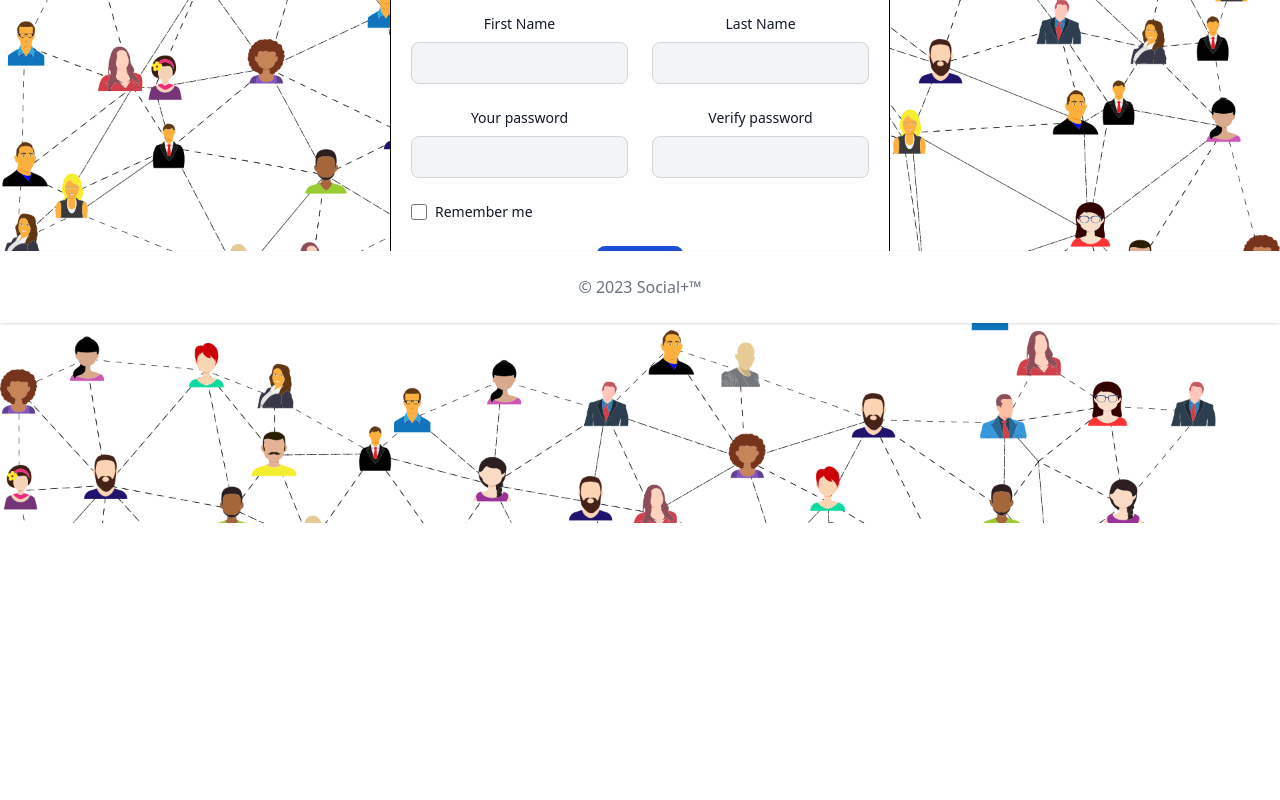
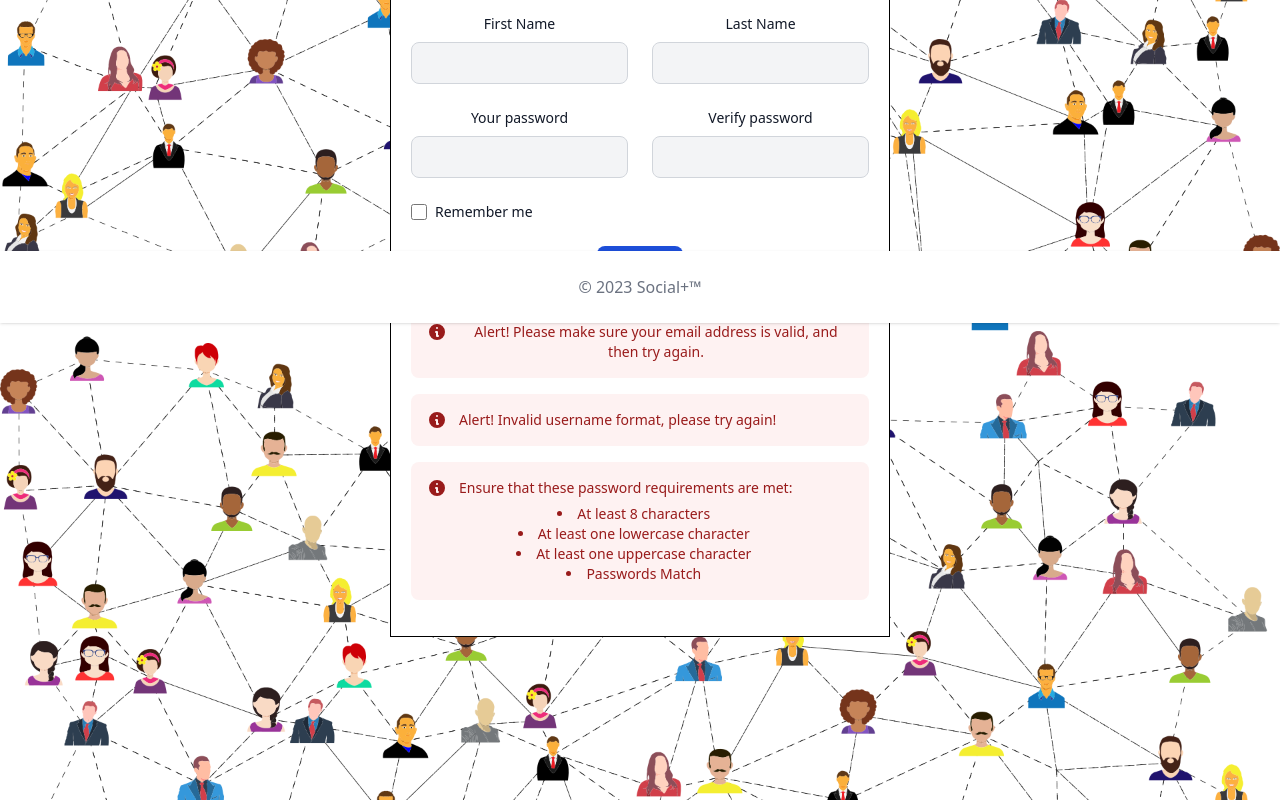
Before and after one commit to tmjonker/social_plus_frontend, an Angular app: page /register in a window 1280 px wide. Shown: the part 477-1277 px from the top of the page. Before the commit the page ends 1000 px from the top, so only its background shows below. Built offline with nearby package versions, Linux system fonts and the light colour scheme.

Commit message:
Created a validator service to validate input and applied input validation to Register component.

```diff
--- a/src/app/app.module.ts
+++ b/src/app/app.module.ts
@@ -10,6 +10,8 @@ import { FooterComponent } from './footer/footer.component';
 import { SignInComponent } from './sign-in/sign-in.component';
 import { AboutComponent } from './about/about.component';
 import { RegisterComponent } from './register/register.component';
+import { FormsModule } from '@angular/forms';
+import { CommonModule } from '@angular/common';
 
 @NgModule({
   declarations: [
@@ -24,7 +26,9 @@ import { RegisterComponent } from './register/register.component';
   imports: [
     BrowserModule,
     AppRoutingModule,
-    NgbModule
+    NgbModule,
+    FormsModule,
+    CommonModule
   ],
   providers: [],
   bootstrap: [AppComponent]
--- a/src/app/navbar-signed-in/navbar-signed-in.component.css
+++ b/src/app/navbar-signed-in/navbar-signed-in.component.css
@@ -0,0 +1,6 @@
+@media (max-width: 800px) {
+    .main {
+        padding-left: 0;
+        padding-right: 0;
+    }
+}
--- a/src/app/navbar/navbar.component.ts
+++ b/src/app/navbar/navbar.component.ts
@@ -1,4 +1,4 @@
-import { Pages } from './../pages';
+import { Pages } from './../interfaces/pages';
 import { Component, OnDestroy, OnInit } from '@angular/core';
 
 @Component({
--- a/src/app/register/register.component.css
+++ b/src/app/register/register.component.css
@@ -20,7 +20,7 @@ form {
     background-size: cover;
     background-position: center;
     background-attachment: fixed;
-    height: 1000px;
+    height: 1300px;
 }
 
 h1 {
@@ -29,10 +29,18 @@ h1 {
     margin-top: 90px;
   }
 
+  button {
+    margin-bottom: 20px;
+  }
+
 .animate {
     transform: translateX(-200%);
     margin-left: 50%;
     animation: slide-in-anim 1.5s ease-out forwards;
+}
+
+.strike {
+    text-decoration: line-through;
 }
 
   @keyframes slide-in-anim {
@@ -57,7 +65,7 @@ h1 {
     }
 
     .background {
-        height: 1100px;
+        height: 1400px;
     }
 
     button {
--- a/src/app/register/register.component.html
+++ b/src/app/register/register.component.html
@@ -15,8 +15,10 @@
         <input
           type="email"
           id="email"
+          [(ngModel)]="email"
+          name="email"
           class="bg-gray-100 border-solid border border-gray-300 text-gray-900 text-sm rounded-lg focus:ring-blue-500 focus:outline-none focus:border-blue-500 block w-full p-2.5"
-          placeholder="name@flowbite.com"
+          placeholder="name@email.com"
           required
         />
       </div>
@@ -27,8 +29,10 @@
           >Desired Username</label
         >
         <input
-          type="username"
+          type="text"
           id="username"
+          [(ngModel)]="username"
+          name="username"
           class="bg-gray-100 border-solid border border-gray-300 text-gray-900 text-sm rounded-lg focus:ring-blue-500 focus:outline-none focus:border-blue-500 block w-full p-2.5"
           required
         />
@@ -43,6 +47,8 @@
           <input
             type="text"
             id="firstName"
+            [(ngModel)]="firstName"
+            name="first"
             class="bg-gray-100 border border-solid border-gray-300 text-gray-900 text-sm rounded-lg focus:ring-blue-500 focus:border-blue-500 block w-full p-2.5 focus:outline-none"
             required
           />
@@ -54,8 +60,10 @@
             >Last Name</label
           >
           <input
-            type="test"
+            type="text"
             id="lastName"
+            [(ngModel)]="lastName"
+            name="last"
             class="bg-gray-100 border border-solid border-gray-300 text-gray-900 text-sm rounded-lg focus:ring-blue-500 focus:border-blue-500 block w-full p-2.5 focus:outline-none"
             required
           />
@@ -71,6 +79,8 @@
           <input
             type="password"
             id="password1"
+            [(ngModel)]="password1"
+            name="password1"
             class="bg-gray-100 border border-solid border-gray-300 text-gray-900 text-sm rounded-lg focus:ring-blue-500 focus:border-blue-500 block w-full p-2.5 focus:outline-none"
             required
           />
@@ -84,6 +94,8 @@
           <input
             type="password"
             id="password2"
+            [(ngModel)]="password2"
+            name="password2"
             class="bg-gray-100 border border-solid border-gray-300 text-gray-900 text-sm rounded-lg focus:ring-blue-500 focus:border-blue-500 block w-full p-2.5 focus:outline-none"
             required
           />
@@ -107,10 +119,89 @@
       </div>
       <button
         type="submit"
+        (click)="handleSubmit()"
         class="text-white bg-blue-700 hover:bg-blue-800 focus:ring-4 focus:outline-none focus:ring-blue-300 font-medium rounded-lg text-sm w-full sm:w-auto px-5 py-2.5 text-center dark:bg-blue-600 dark:hover:bg-blue-700 dark:focus:ring-blue-800"
       >
         Submit
       </button>
+      <div
+        class="flex p-4 mb-4 text-sm text-red-800 border border-red-300 rounded-lg bg-red-50 dark:bg-gray-800 dark:text-red-400 dark:border-red-800"
+        role="alert"
+        *ngIf="!testEmail()"
+      >
+        <svg
+          aria-hidden="true"
+          class="flex-shrink-0 inline w-5 h-5 mr-3"
+          fill="currentColor"
+          viewBox="0 0 20 20"
+          xmlns="http://www.w3.org/2000/svg"
+        >
+          <path
+            fill-rule="evenodd"
+            d="M18 10a8 8 0 11-16 0 8 8 0 0116 0zm-7-4a1 1 0 11-2 0 1 1 0 012 0zM9 9a1 1 0 000 2v3a1 1 0 001 1h1a1 1 0 100-2v-3a1 1 0 00-1-1H9z"
+            clip-rule="evenodd"
+          ></path>
+        </svg>
+        <span class="sr-only">Info</span>
+        <div>
+          <span class="font-medium">Alert!</span> Please make sure your email
+          address is valid, and then try again.
+        </div>
+      </div>
+      <div
+        class="flex p-4 mb-4 text-sm text-red-800 border border-red-300 rounded-lg bg-red-50 dark:bg-gray-800 dark:text-red-400 dark:border-red-800"
+        role="alert"
+        *ngIf="!testUsername()"
+      >
+        <svg
+          aria-hidden="true"
+          class="flex-shrink-0 inline w-5 h-5 mr-3"
+          fill="currentColor"
+          viewBox="0 0 20 20"
+          xmlns="http://www.w3.org/2000/svg"
+        >
+          <path
+            fill-rule="evenodd"
+            d="M18 10a8 8 0 11-16 0 8 8 0 0116 0zm-7-4a1 1 0 11-2 0 1 1 0 012 0zM9 9a1 1 0 000 2v3a1 1 0 001 1h1a1 1 0 100-2v-3a1 1 0 00-1-1H9z"
+            clip-rule="evenodd"
+          ></path>
+        </svg>
+        <span class="sr-only">Info</span>
+        <div>
+          <span class="font-medium">Alert!</span> Invalid username format, please try again!
+        </div>
+      </div>
+      <div
+        class="flex p-4 mb-4 text-sm text-red-800 rounded-lg bg-red-50 dark:bg-gray-800 dark:text-red-400"
+        role="alert"
+        *ngIf="!testPasswords()"
+      >
+        <svg
+          aria-hidden="true"
+          class="flex-shrink-0 inline w-5 h-5 mr-3"
+          fill="currentColor"
+          viewBox="0 0 20 20"
+          xmlns="http://www.w3.org/2000/svg"
+        >
+          <path
+            fill-rule="evenodd"
+            d="M18 10a8 8 0 11-16 0 8 8 0 0116 0zm-7-4a1 1 0 11-2 0 1 1 0 012 0zM9 9a1 1 0 000 2v3a1 1 0 001 1h1a1 1 0 100-2v-3a1 1 0 00-1-1H9z"
+            clip-rule="evenodd"
+          ></path>
+        </svg>
+        <span class="sr-only">Danger</span>
+        <div>
+          <span class="font-medium"
+            >Ensure that these password requirements are met:</span
+          >
+          <ul class="mt-1.5 ml-4 list-disc list-inside">
+            <li [ngClass]="{strike: testLength()}">At least 8 characters</li>
+            <li [ngClass]="{strike: testLower()}">At least one lowercase character</li>
+            <li [ngClass]="{strike: testUpper()}">At least one uppercase character</li>
+            <li [ngClass]="{strike: testMatch()}">Passwords Match</li>
+          </ul>
+        </div>
+      </div>
     </form>
   </div>
 </div>
--- a/src/app/register/register.component.ts
+++ b/src/app/register/register.component.ts
@@ -1,10 +1,87 @@
-import { Component } from '@angular/core';
+import { Component, OnInit } from '@angular/core';
+import { InputValidatorService } from '../services/input-validator.service';
 
 @Component({
   selector: 'app-register',
   templateUrl: './register.component.html',
-  styleUrls: ['./register.component.css']
+  styleUrls: ['./register.component.css'],
 })
 export class RegisterComponent {
+  validatorService: InputValidatorService;
 
+  email!: string;
+  username!: string;
+  firstName!: string;
+  lastName!: string;
+  password1!: string;
+  password2!: string;
+
+  constructor() {
+    this.validatorService = new InputValidatorService();
+  }
+
+  testEmail() {
+    if (this.email !== null)
+      return this.validatorService.validateEmail(this.email);
+
+    return false;
+  }
+
+  testPasswords() {
+    if (this.password1 !== null && this.password2 !== null) {
+      return (
+        this.validatorService.validateTotalPassword(this.password1) &&
+        this.validatorService.validateTotalPassword(this.password2)
+      );
+    }
+
+    return false;
+  }
+
+  testLength(): boolean {
+    if (this.password1 === undefined) {
+      return false;
+    }
+    return this.validatorService.validatePasswordLength(this.password1);
+  }
+
+  testUpper(): boolean {
+    if (this.password1 === undefined) {
+      return false;
+    }
+    return this.validatorService.validateUpperCase(this.password1);
+  }
+
+  testLower(): boolean {
+    if (this.password1 === undefined) {
+      return false;
+    }
+    return this.validatorService.validateLowerCase(this.password1);
+  }
+
+  testMatch(): boolean {
+    if (
+      this.password1 === undefined ||
+      this.password2 === undefined ||
+      this.password1 === '' ||
+      this.password2 === ''
+    ) {
+      return false;
+    }
+    return this.password1 === this.password2;
+  }
+
+  testUsername(): boolean {
+    if (this.username === undefined) return false;
+
+    return this.validatorService.validateUsername(this.username);
+  }
+
+  handleSubmit() {
+    if (this.testPasswords() && this.testEmail()) {
+      //send data to backend.
+    } else {
+      //display modal indicating errors.
+    }
+  }
 }
--- /dev/null
+++ b/src/app/services/input-validator.service.ts
@@ -0,0 +1,46 @@
+import { Injectable } from '@angular/core';
+
+@Injectable({
+  providedIn: 'root',
+})
+export class InputValidatorService {
+  constructor() {}
+
+  validateEmail(email: string): boolean {
+    const regex = new RegExp(/^[\w-\.]+@([\w-]+\.)+[\w-]{2,4}$/g);
+
+    return regex.test(email);
+  }
+
+  validateTotalPassword(password: string): boolean {
+    const regex = new RegExp(
+      /^(?=.*\d)(?=.*[a-z])(?=.*[A-Z])(?=.*[a-zA-Z]).{8,}$/gm
+    );
+
+    return regex.test(password);
+  }
+
+  validatePasswordLength(password: string): boolean {
+    const regex = new RegExp(/^.*(?=.{8,}).*$/g);
+
+    return regex.test(password);
+  }
+
+  validateLowerCase(password: string): boolean {
+    const regex = new RegExp(/^.*(?=.*[a-z]).*$/g);
+
+    return regex.test(password);
+  }
+
+  validateUpperCase(password: string): boolean {
+    const regex = new RegExp(/^.*(?=.*[A-Z]).*$/g);
+
+    return regex.test(password);
+  }
+
+  validateUsername(username: string): boolean {
+    const regex = new RegExp(/^(?=.{3,20}$)(?![_.])(?!.*[_.]{2})[a-zA-Z0-9._]+(?<![_.])$/)
+
+    return regex.test(username);
+  }
+}
```
Also changed, not shown: src/app/navbar-signed-in/navbar-signed-in.component.html (+36 -100 lines), src/app/navbar-signed-in/navbar-signed-in.component.ts (+53 -2 lines), src/app/interfaces/pages.ts (renamed from src/app/pages.ts), 1 other file (tests, documents, lock files or other folders). Lines whose indentation alone changed are shown as unchanged.
